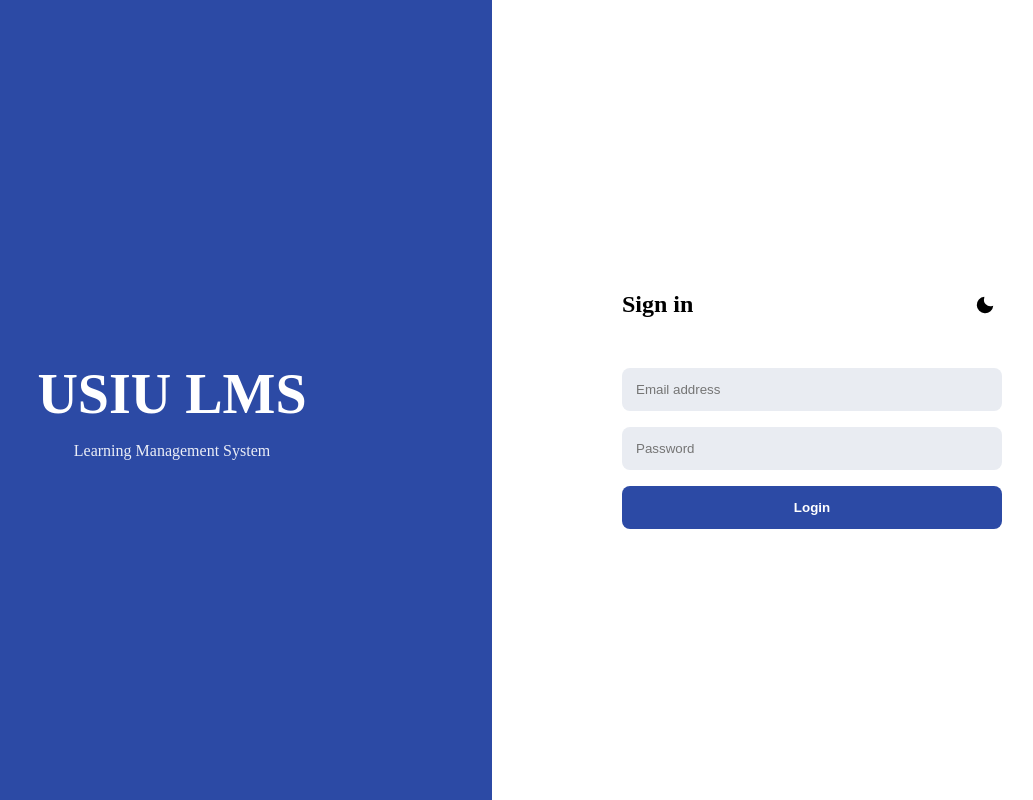
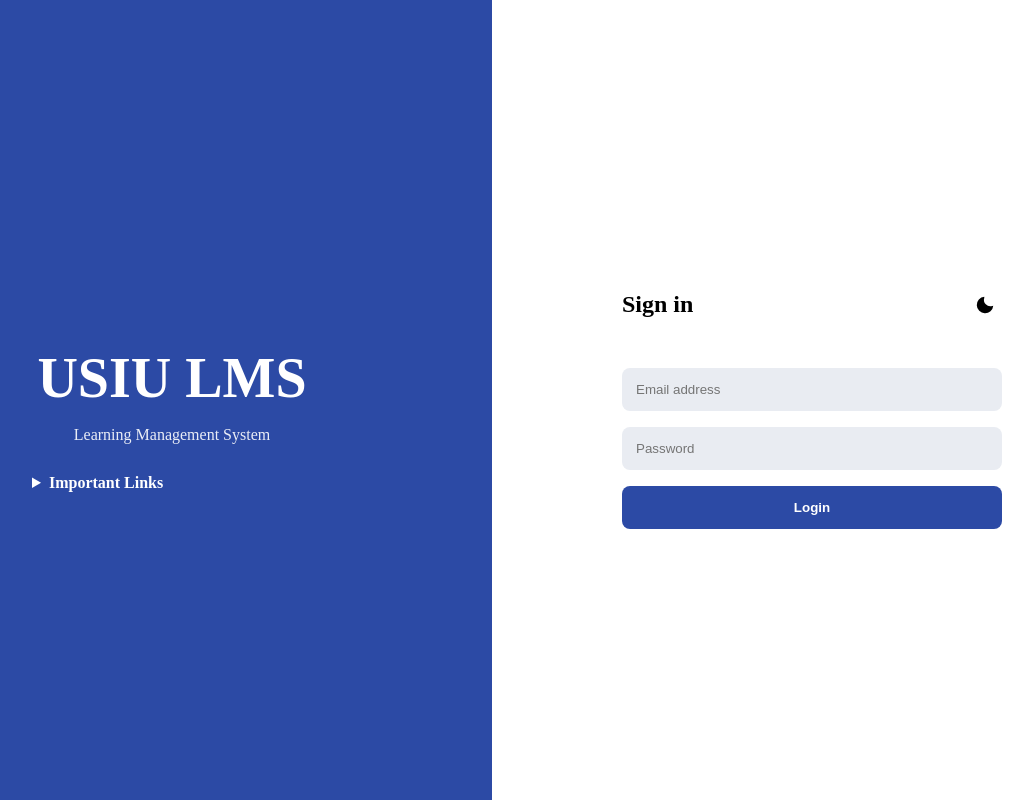
Before and after one commit to markchweya/lms, a React (Vite) app: page / in a window 1280 px wide. Shown: the whole page, without its empty margins (148-1181 px from the left). Built offline with nearby package versions, Linux system fonts and the light colour scheme.

Commit message:
Update Login.tsx

```diff
--- a/Login.tsx
+++ b/Login.tsx
@@ -52,9 +52,16 @@
   return (
     <div style={containerStyle}>
       <div style={leftStyle}>
-        <div style={{ textAlign: 'center' }}>
+        <div style={{ textAlign: 'center', width: '100%' }}>
           <h1 style={{ fontSize: isMobile ? '32px' : '56px', marginBottom: '10px' }}>USIU LMS</h1>
-          <p style={{ opacity: 0.9 }}>Learning Management System</p>
+          <p style={{ opacity: 0.9, marginBottom: '30px' }}>Learning Management System</p>
+
+          <details style={{ width: '100%', maxWidth: '280px', margin: '0 auto', textAlign: 'left' }}>
+            <summary style={{ cursor: 'pointer', fontWeight: 600 }}>Important Links</summary>
+            <div style={{ marginTop: '10px', fontSize: '14px', opacity: 0.9 }}>
+              Links will appear here.
+            </div>
+          </details>
         </div>
       </div>
 
```
